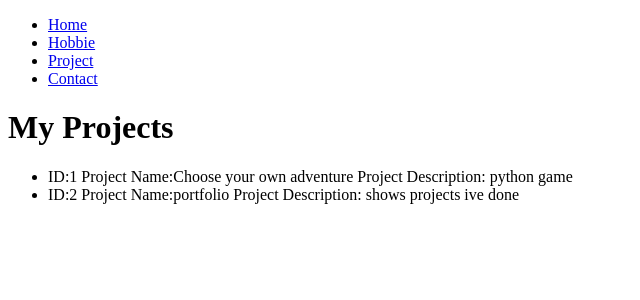
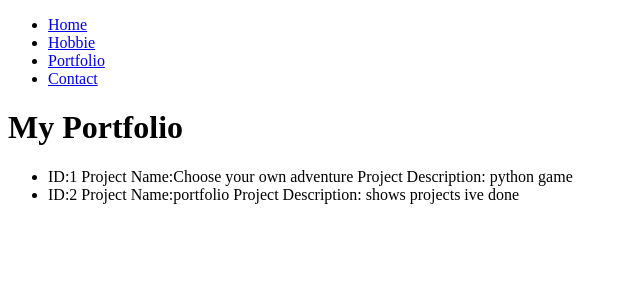
Before and after one commit to LexusLomaLindeman/CS3620_Portfolio, a Django app: page /project/ in a window 1280 px wide. Shown: the top 300 px of the page, without its empty margins (0-640 px from the left). Run offline with Django 5.2, Linux system fonts and the light colour scheme; data comes from the database, SQL or seed files in the repository.

Commit message:
Fixed from project to portfolio.

```diff
--- a/Challenge_4/PortfolioDatabase/Hobbies/templates/hobbie/navbar.html
+++ b/Challenge_4/PortfolioDatabase/Hobbies/templates/hobbie/navbar.html
@@ -7,7 +7,7 @@
     <ul>
         <li><a href="{% url 'home' %}">Home</a></li>
         <li><a href="{% url 'hobbie' %}">Hobbie</a></li>
-        <li><a href="{% url 'project' %}">Project</a></li>
+        <li><a href="{% url 'project' %}">Portfolio</a></li>
         <li><a href="{% url 'contact' %}">Contact</a></li>
     </ul>
 
--- a/Challenge_4/PortfolioDatabase/Hobbies/templates/hobbie/project.html
+++ b/Challenge_4/PortfolioDatabase/Hobbies/templates/hobbie/project.html
@@ -7,7 +7,7 @@
     {% extends 'hobbie/navbar.html' %}
 
     {% block content %}
-        <h1>My Projects</h1>
+        <h1>My Portfolio</h1>
         <ul>
             {% for project in projects %}
                 <li>{{project}}</li>
```
